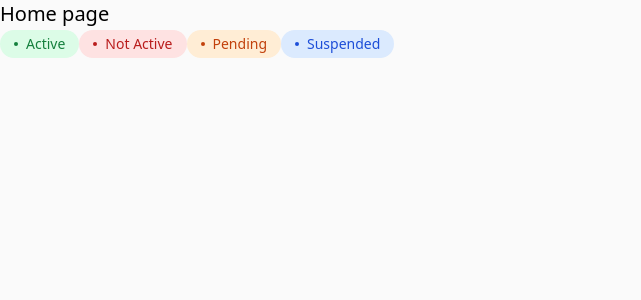
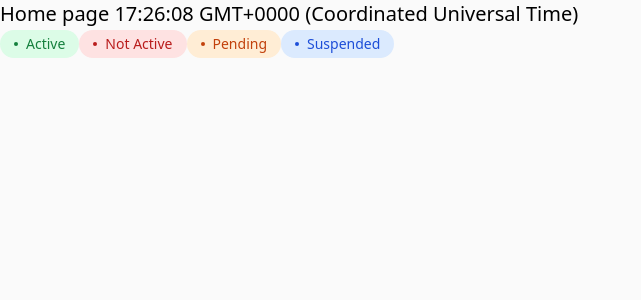
Before and after one commit to dvankevich/nextjs-crm, a Next.js app: page / in a window 1280 px wide. Shown: the top 300 px of the page, without its empty margins (0-641 px from the left). Built offline with nearby package versions, Linux system fonts and the light colour scheme; no server answers.

Commit message:
Static and Dynamic Rendering

```diff
--- a/src/app/page.tsx
+++ b/src/app/page.tsx
@@ -1,9 +1,15 @@
+// src/page.tsx
 import StatusLabel, { Status } from '@/app/components/status-label';
+import { headers } from 'next/headers';
 
 export default function Home() {
+  const headerList = headers();
+  headerList.forEach((value, key) => {
+    console.log(`${key} ==> ${value}`);
+  });
   return (
     <main>
-      <h1 className="text-xl">Home page</h1>
+      <h1 className="text-xl">Home page {new Date().toTimeString()}</h1>
       <StatusLabel status={Status.Active}>Active</StatusLabel>
       <StatusLabel status={Status.NotActive}>Not Active</StatusLabel>
       <StatusLabel status={Status.Pending}>Pending</StatusLabel>
```
